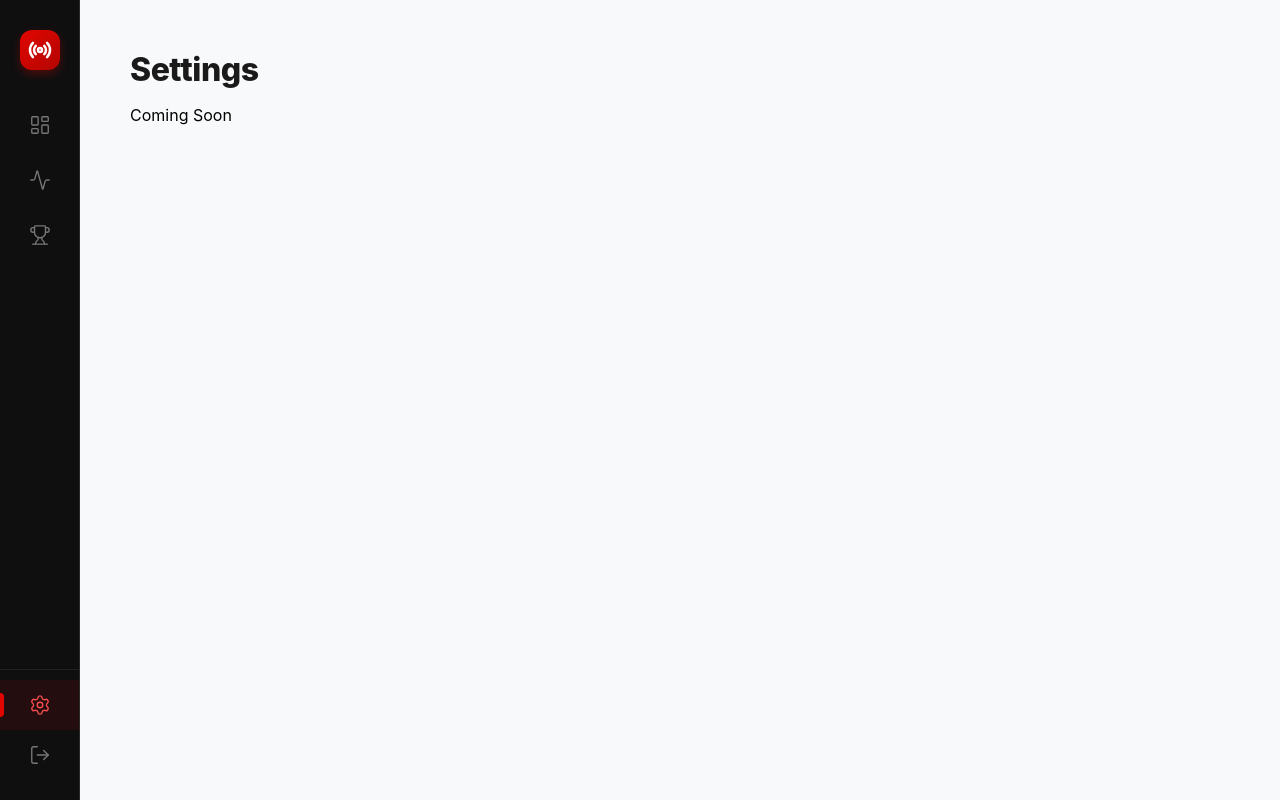
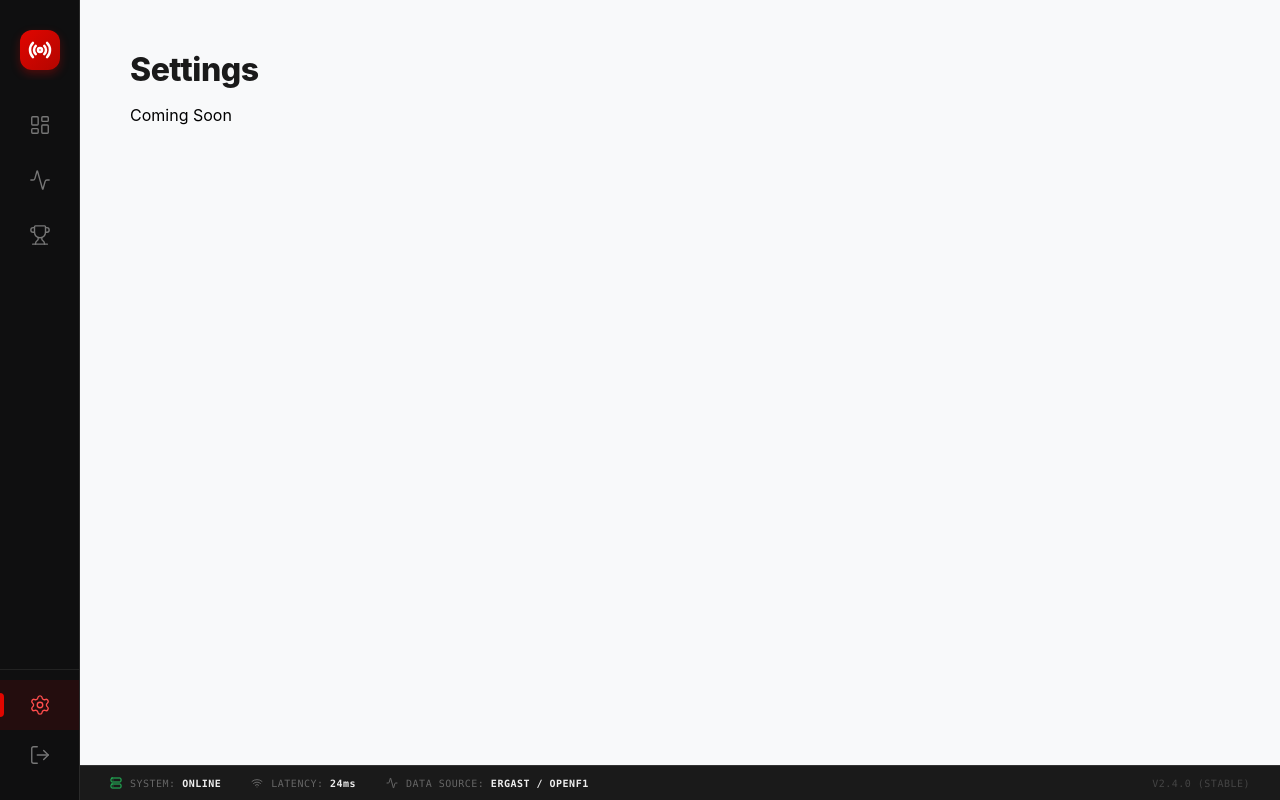
Before and after one commit to ProjectNEKKO/F1_PITWALL_WEB, a React app in the folder frontend/: page /settings in a window 1280 px wide. Built offline with nearby package versions, Linux system fonts and the light colour scheme; the HTML template or start-up script is replaced by a standard one.

Commit message:
Add SystemFooter component and enhance layout with loading states and improved styles

```diff
--- a/frontend/src/App.jsx
+++ b/frontend/src/App.jsx
@@ -5,6 +5,8 @@ import GlobalNav from './components/GlobalNav';
 import Dashboard from './pages/Dashboard';
 import Analysis from './pages/Analysis';
 import Standings from './pages/Standings';
+
+import SystemFooter from './components/SystemFooter';
 
 // placeholders for other pages are fine for now
 const Settings = () => <div style={{padding: 50}}><h1>Settings</h1><p>Coming Soon</p></div>;
@@ -24,6 +26,9 @@ function App() {
              <Route path="/standings" element={<Standings />} />
              <Route path="/settings" element={<Settings />} />
            </Routes>
+
+          <SystemFooter />
+
         </div>
 
       </div>
--- a/frontend/src/components/ResultsTable.css
+++ b/frontend/src/components/ResultsTable.css
@@ -6,7 +6,9 @@
   font-family: -apple-system, BlinkMacSystemFont, "Segoe UI", Roboto, sans-serif;
   background: white;
   border-radius: 12px;
-  box-shadow: 0 4px 12px rgba(0,0,0,0.05); /* Subtle depth */
+  box-shadow: 0 4px 12px rgba(0,0,0,0.05);
+
+  margin-bottom: 40px;
 }
 
 .results-table {
--- a/frontend/src/components/Sidebar.css
+++ b/frontend/src/components/Sidebar.css
@@ -68,8 +68,12 @@
 
 /* --- RACE LIST (The Big Change) --- */
 .race-list-container {
-  flex: 1; overflow-y: auto; padding: 12px;
-  background: #f9fafb; /* Slightly different bg for list area */
+  flex: 1;
+  overflow-y: auto;
+  padding: 12px;
+  background: #f9fafb;
+
+  padding-bottom: 60px;
 }
 
 .race-list { list-style: none; padding: 0; margin: 0; display: flex; flex-direction: column; gap: 8px; }
--- /dev/null
+++ b/frontend/src/components/SystemFooter.css
@@ -0,0 +1,31 @@
+.system-footer {
+    /* 👇 GLOBAL POSITIONING */
+    position: fixed;
+    bottom: 0;
+    left: 80px; /* Start after the Sidebar (Collapsed width) */
+    right: 0;   /* Force it to touch the right edge */
+
+    /* Visuals */
+    height: 35px;
+    background: #1a1a1a;
+    color: #666;
+    display: flex;
+    align-items: center;
+    padding: 0 30px;
+    gap: 30px;
+
+    /* Typography */
+    font-family: 'Consolas', 'Monaco', monospace;
+    font-size: 10px;
+    letter-spacing: 0.5px;
+
+    /* Border & Layering */
+    border-top: 1px solid #333;
+    z-index: 1000; /* Ensure it sits on top of everything */
+}
+
+.sys-item { display: flex; align-items: center; gap: 8px; }
+.sys-item strong { color: #eee; }
+.sys-item.right { margin-left: auto; color: #444; }
+.sys-icon { color: #666; }
+.sys-icon.success { color: #22c55e; }
--- /dev/null
+++ b/frontend/src/components/SystemFooter.jsx
@@ -0,0 +1,27 @@
+import React from 'react';
+import { Activity, Server, Wifi } from 'lucide-react';
+import './SystemFooter.css';
+
+const SystemFooter = () => {
+  return (
+    <div className="system-footer">
+        <div className="sys-item">
+            <Server size={12} className="sys-icon success"/>
+            <span>SYSTEM: <strong>ONLINE</strong></span>
+        </div>
+        <div className="sys-item">
+            <Wifi size={12} className="sys-icon"/>
+            <span>LATENCY: <strong>24ms</strong></span>
+        </div>
+        <div className="sys-item">
+            <Activity size={12} className="sys-icon"/>
+            <span>DATA SOURCE: <strong>ERGAST / OPENF1</strong></span>
+        </div>
+        <div className="sys-item right">
+            <span>V2.4.0 (STABLE)</span>
+        </div>
+    </div>
+  );
+};
+
+export default SystemFooter;
--- a/frontend/src/pages/Analysis.css
+++ b/frontend/src/pages/Analysis.css
@@ -42,9 +42,10 @@
 }
 
 .scrollable-area {
-  flex: 1;
+ flex: 1;
   overflow-y: auto;
   padding: 20px;
+  padding-bottom: 60px;
 }
 
 /* --- TABS & BUTTONS --- */
@@ -291,6 +292,36 @@
     width: 100px; transition: transform 0.2s;
 }
 
+.table-loading-container {
+    /* 👇 CHANGED: Make it huge so it fills the empty white space */
+    height: 70vh;
+    width: 100%;
+
+    display: flex;
+    flex-direction: column;
+    align-items: center;
+    justify-content: center;
+    gap: 15px;
+    color: #888;
+    font-weight: 600;
+
+    /* Ensure background matches the card so no "box" edges are visible */
+    background: white;
+}
+
+.spinner {
+    width: 40px;
+    height: 40px;
+    border: 3px solid rgba(225, 6, 0, 0.1);
+    border-radius: 50%;
+    border-top-color: #e10600; /* F1 Red */
+    animation: spin 0.8s ease-in-out infinite;
+}
+
+@keyframes spin {
+    to { transform: rotate(360deg); }
+}
+
 .feature-item:hover { transform: translateY(-5px); box-shadow: 0 4px 10px rgba(0,0,0,0.05); }
 .feature-item span { font-size: 11px; font-weight: 700; color: #555; }
 
--- a/frontend/src/pages/Analysis.jsx
+++ b/frontend/src/pages/Analysis.jsx
@@ -67,16 +67,25 @@ function Analysis() {
 
   // 2. Load Session
   const loadSession = (round, type) => {
+    setLoading(true); // 👈 START LOADING
     setSelectedRound(round);
     setSessionType(type);
     setActiveTab('results');
+
+    // Reset Data
     setTelemetryData(null);
     setStrategyData(null);
     setTrackData(null);
     setSelectedDriver(null);
+    setSelectedRaceResults(null); // Clear old table immediately
 
     getSessionResults(selectedYear, round, type).then(data => {
-      if (!data.error) setSelectedRaceResults(data.results);
+      if (!data.error) {
+          setSelectedRaceResults(data.results);
+      } else {
+          setSelectedRaceResults([]); // Handle empty/error
+      }
+      setLoading(false); // 👈 STOP LOADING
     });
   };
 
@@ -221,13 +230,22 @@ function Analysis() {
 
             {/* VIEW 1: RESULTS TABLE */}
             {activeTab === 'results' && selectedRound && (
-              <div className="card" style={{padding: 0, overflow: 'hidden'}}>
+              <div className="card" style={{padding: 0, overflow: 'hidden', minHeight: '400px'}}>
+                 {loading ? (
+                    /* 👇 NEW LOADING SPINNER */
+                    <div className="table-loading-container">
+                        <div className="spinner"></div>
+                        <span>Fetching Race Classification...</span>
+                    </div>
+                 ) : (
+                    /* YOUR EXISTING TABLE */
                     <ResultsTable
                        results={selectedRaceResults}
                        sessionType={sessionType}
                        selectedDriver={selectedDriver}
                        onDriverClick={loadDriverTelemetry}
                      />
+                 )}
               </div>
             )}
 
--- a/frontend/src/pages/Dashboard.css
+++ b/frontend/src/pages/Dashboard.css
@@ -2,14 +2,15 @@
 
 .dashboard-container {
   padding: 30px;
+  padding-bottom: 80px;
   width: 100%;
-  /* 👇 CHANGED: Use min-height 100vh to ensure it fills screen even on big monitors */
   min-height: 100vh;
   margin: 0 auto;
-  animation: fadeIn 0.5s ease;
   box-sizing: border-box;
-  /* Make room for the footer so it doesn't cover content */
-  padding-bottom: 80px;
+
+  display: flex;
+  flex-direction: column;
+  position: relative;
 }
 
 .dashboard-loading {
@@ -281,20 +282,11 @@
 .mini-row.top-2 .mini-pos, .mini-row.top-3 .mini-pos { color: #ccc; padding-left: 8px; } /* Push text past the bar */
 .mini-row.top-2 .mini-name, .mini-row.top-3 .mini-name { color: #fff; }
 
-
-/* --- SYSTEM FOOTER --- */
-.system-footer {
-  position: fixed; bottom: 0; left: 80px; right: 0;
-  background: #1a1a1a; color: #666; padding: 8px 30px;
-  display: flex; gap: 30px; font-family: 'Consolas', monospace; font-size: 10px;
-  border-top: 1px solid #333; z-index: 100;
-}
 .sys-item { display: flex; align-items: center; gap: 8px; letter-spacing: 0.5px; }
 .sys-item strong { color: #eee; }
 .sys-item.right { margin-left: auto; color: #444; }
 .sys-icon { color: #666; }
 .sys-icon.success { color: #22c55e; }
 
-/* ANIMATIONS */
 @keyframes fadeIn { from { opacity: 0; transform: translateY(10px); } to { opacity: 1; transform: translateY(0); } }
 @keyframes pulse { 0% { transform: scale(1); } 50% { transform: scale(1.05); } 100% { transform: scale(1); } }
--- a/frontend/src/pages/Dashboard.jsx
+++ b/frontend/src/pages/Dashboard.jsx
@@ -1,7 +1,7 @@
 import React, { useEffect, useState } from 'react';
 // 👇 NEW IMPORT: getDriverStandings
 import { getSchedule, getDriverStandings } from '../services/api';
-import { Calendar, MapPin, Flag, ArrowRight, Clock, Trophy, PlayCircle, Activity, Server, Wifi } from 'lucide-react';
+import { Calendar, MapPin, Flag, ArrowRight, Clock, Trophy, PlayCircle, Activity,} from 'lucide-react';
 import { Link } from 'react-router-dom';
 import './Dashboard.css';
 
@@ -232,28 +232,7 @@ function Dashboard() {
               {topDrivers.length === 0 && <div className="mini-empty">No Standings Data Yet</div>}
           </div>
         </div>
-
       </div>
-
-      {/* 👇 NEW: SYSTEM STATUS FOOTER */}
-      <div className="system-footer">
-          <div className="sys-item">
-              <Server size={12} className="sys-icon success"/>
-              <span>SYSTEM: <strong>ONLINE</strong></span>
-          </div>
-          <div className="sys-item">
-              <Wifi size={12} className="sys-icon"/>
-              <span>LATENCY: <strong>24ms</strong></span>
-          </div>
-          <div className="sys-item">
-              <Activity size={12} className="sys-icon"/>
-              <span>DATA SOURCE: <strong>ERGAST / OPENF1</strong></span>
-          </div>
-          <div className="sys-item right">
-              <span>V2.4.0 (STABLE)</span>
-          </div>
-      </div>
-
     </div>
   );
 }
```
Lines whose indentation alone changed are shown as unchanged.
